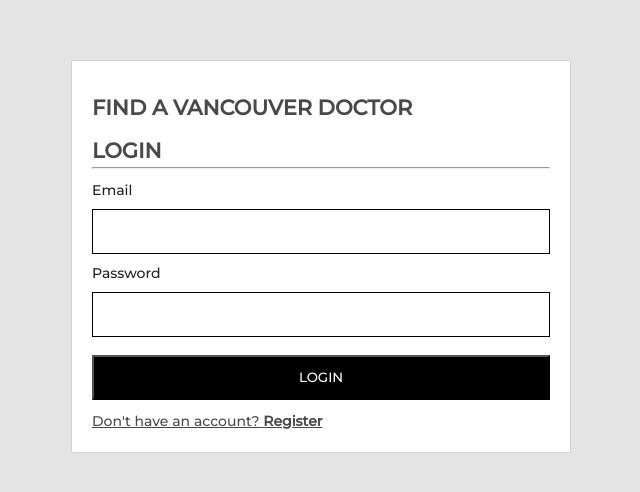
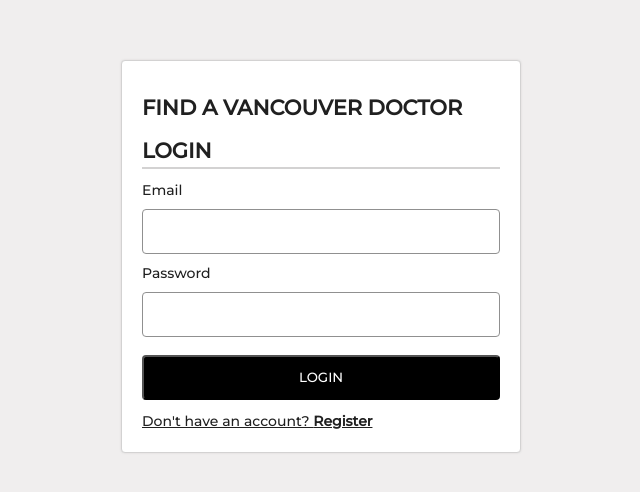
Before and after one commit to neilquizon/findvancouverdoctor, a React (Create React App) app: page /login in a window 1280 px wide. Shown: the part 144-636 px from the top of the page, without its empty margins (319-959 px from the left). Built offline with nearby package versions, Linux system fonts and the light colour scheme.

Commit message:
updated home index and css

```diff
--- a/src/index.css
+++ b/src/index.css
@@ -1,67 +1,74 @@
-@import url('https://fonts.googleapis.com/css2?family=Montserrat:wght@500&display=swap');
+@import url("https://fonts.googleapis.com/css2?family=Montserrat:wght@100;500&display=swap");
 
-
-body , html {
-  background-color: #e4e4e4;
-  font-family: 'Montserrat', sans-serif !important;
+body,
+html {
+  background-color: #f0eeee;
+  font-family: "Montserrat", sans-serif !important;
 }
-
 * {
   margin: 0;
   padding: 0;
   box-sizing: border-box;
   font-family: "Montserrat", sans-serif !important;
- /* color: #363636 !important; */
 }
-h1,h2,h3,h4,h5,h6, a, span, p {
-  color: #494949;
+h1,
+h2,
+h3,
+h4,
+h5,
+h6,
+a,
+span,
+p {
+  color: #202020;
+  font-weight: 500;
 }
 
 /* colors and backgrounds */
 
 .bg-white {
   background-color: #fff;
-  border-radius: 2px !important;
+  border-radius: 4px !important;
   border: 1px solid #d3d2d2;
+  box-shadow: 0 0 2px 0 #d3d2d2;
 }
 
 .text-primary {
-  color: #0b620b;
+  color: #205e61;
 }
-
 .text-secondary {
-  color: #583005;
+  color: #d61355;
 }
-
 .bg-primary {
   background-color: #205e61;
 }
-
 .bg-secondary {
   background-color: #d61355;
 }
-
 
 /* flex classes */
 .flex {
   display: flex;
 }
-
-.flex-column {
+.flex-col {
   flex-direction: column;
 }
-
 .justify-center {
   justify-content: center;
 }
-
 .justify-between {
   justify-content: space-between;
 }
-
 .justify-end {
   justify-content: flex-end;
 }
+.items-center {
+  align-items: center;
+}
+.items-end {
+  align-items: flex-end;
+}
+
 .gap-1 {
   gap: 10px;
 }
@@ -72,43 +79,35 @@ h1,h2,h3,h4,h5,h6, a, span, p {
   gap: 30px;
 }
 
-
-.items-center {
-  align-items: center;
-}
-
 /* heights and widths */
 .h-screen {
   height: 100vh;
 }
 .w-400 {
-  width: 500px;
+  width: 400px;
 }
-
 .w-full {
   width: 100%;
 }
-
-.p-1{
+.w-half {
+  width: 50%;
+}
+.p-1 {
   padding: 10px;
 }
-
-.p-2{
+.p-2 {
   padding: 20px;
 }
-
-.p-3{
+.p-3 {
   padding: 30px;
 }
 
 .m-1 {
   margin: 10px;
 }
-
 .m-2 {
   margin: 20px;
 }
-
 .m-3 {
   margin: 30px;
 }
@@ -117,12 +116,10 @@ h1,h2,h3,h4,h5,h6, a, span, p {
   padding-top: 10px;
   padding-bottom: 10px;
 }
-
 .py-2 {
   padding-top: 20px;
   padding-bottom: 20px;
 }
-
 .py-3 {
   padding-top: 30px;
   padding-bottom: 30px;
@@ -132,77 +129,72 @@ h1,h2,h3,h4,h5,h6, a, span, p {
   margin-top: 10px;
   margin-bottom: 10px;
 }
-
 .my-2 {
   margin-top: 20px;
   margin-bottom: 20px;
 }
-
 .my-3 {
   margin-top: 30px;
   margin-bottom: 30px;
 }
 
 /* form-elements */
-input , textarea , select {
+input , textarea , select{
   height: 45px !important;
-
-  border: 1px solid;
+  border: 1px solid #909090;
   padding-left: 15px;
   width: 100%;
+  border-radius: 4px;
 }
 
-input:focus , textarea , select {
+input:focus , textarea , select{
   outline: none;
   border: 1px solid #494949;
 }
 
-textarea {
+textarea{
   min-height: 100px;
   padding-top: 20px;
 }
 
-.contained-btn{
+.contained-btn {
   height: 45px !important;
-  border-radius: 0 !important;
+
   background-color: black !important;
   color: white !important;
   text-transform: uppercase;
   padding: 0 20px;
-
-
+  border-radius: 4px;
 }
 
-.outlined-btn{
+.outlined-btn {
   height: 45px !important;
-  border-radius: 0 !important;
+
   background-color: white !important;
   color: black !important;
   text-transform: uppercase;
   border: 1px solid black;
   padding: 0 20px;
-
+  border-radius: 4px;
 }
 
-/* text classes */
+/*
+text classes */
 
 .text-center {
   text-align: center;
 }
-
 .uppercase {
   text-transform: uppercase;
 }
-
 .underline {
   text-decoration: underline;
 }
-
 .cursor-pointer {
   cursor: pointer;
 }
 
-/* antd override */
+/* antd overriding */
 .ant-form-item {
   margin-bottom: 8px !important;
 }
@@ -218,3 +210,8 @@ textarea {
   background-color: #000000b5;
   z-index: 999;
 }
+
+
+hr{
+  border: 1px solid #d3d2d2;
+}
--- a/src/pages/Home/index.js
+++ b/src/pages/Home/index.js
@@ -1,20 +1,99 @@
-import React from "react"
-import { useNavigate } from "react-router-dom"
+import { Col, message, Row } from "antd";
+import React, { useEffect } from "react";
+import { useDispatch } from "react-redux";
+import { useNavigate } from "react-router-dom";
+import { GetAllDoctors } from "../../apicalls/doctors";
+import { ShowLoader } from "../../redux/loaderSlice";
 
 function Home() {
+  const [doctors = [], setDoctors] = React.useState([]);
+  const dispatch = useDispatch();
+  const user = JSON.parse(localStorage.getItem("user"));
+  const getData = async () => {
+    try {
+      dispatch(ShowLoader(true));
+      const response = await GetAllDoctors();
+      if (response.success) {
+        setDoctors(response.data);
+      } else {
+        message.error(response.message);
+      }
+
+      dispatch(ShowLoader(false));
+    } catch (error) {
+      message.error(error.message);
+      dispatch(ShowLoader(false));
+    }
+  };
+
+  useEffect(() => {
+    getData();
+  }, []);
   const navigate = useNavigate();
   return (
-        <div>
+   user && <div>
       <div className="flex justify-between">
         <div>
           <input placeholder="Search doctors" className="w-400" />
         </div>
-                <button className="outlined-btn my-1"
+        {user?.role !== "doctor" && (
+          <button
+            className="outlined-btn"
             onClick={() => navigate("/apply-doctor")}
-                >Register as a Doctor</button>
+          >
+            Apply doctor
+          </button>
+        )}
+      </div>
+
+      <Row gutter={[16, 16]} className="my-1">
+        {doctors.map((doctor) => {
+          return (
+            <Col span={8}>
+              <div
+                className="bg-white p-1 flex flex-col gap-1 cursor-pointer"
+                onClick={() => navigate(`/book-appointment/${doctor.id}`)}
+              >
+                <div className="flex justify-between w-full">
+                  <h2 className="uppercase">
+                    {doctor.firstName} {doctor.lastName}
+                  </h2>
+                </div>
+                <hr />
+                <div className="flex justify-between w-full">
+                  <h4>
+                    <b>Speciality : </b>
+                  </h4>
+                  <h4>{doctor.speciality}</h4>
+                </div>
+                <div className="flex justify-between w-full">
+                  <h4>
+                    <b>Experience : </b>
+                  </h4>
+                  <h4>
+                    {doctor.experience}
+                    Years
+                  </h4>
+                </div>
+                <div className="flex justify-between w-full">
+                  <h4>
+                    <b>Email : </b>
+                  </h4>
+                  <h4>{doctor.email}</h4>
+                </div>
+                <div className="flex justify-between w-full">
+                  <h4>
+                    <b>Phone : </b>
+                  </h4>
+                  <h4>{doctor.phone}</h4>
                 </div>
               </div>
-    )
+            </Col>
+          );
+        })}
+      </Row>
+    </div>
+  );
 }
 
-export default Home
+export default Home;
```
Lines whose indentation alone changed are shown as unchanged.
